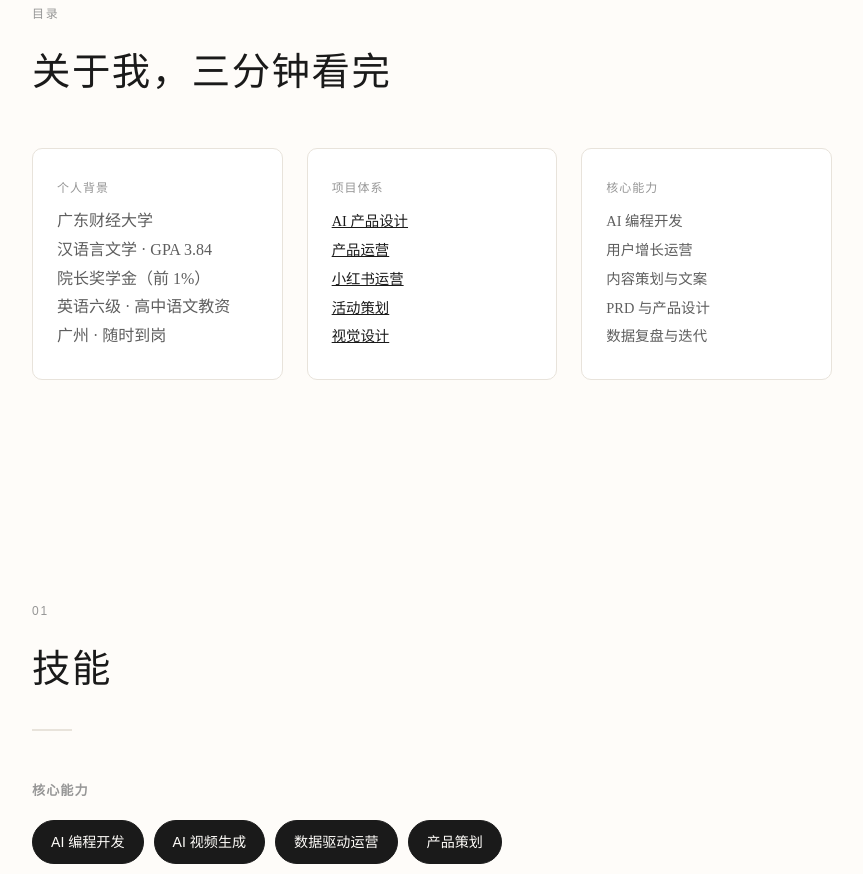
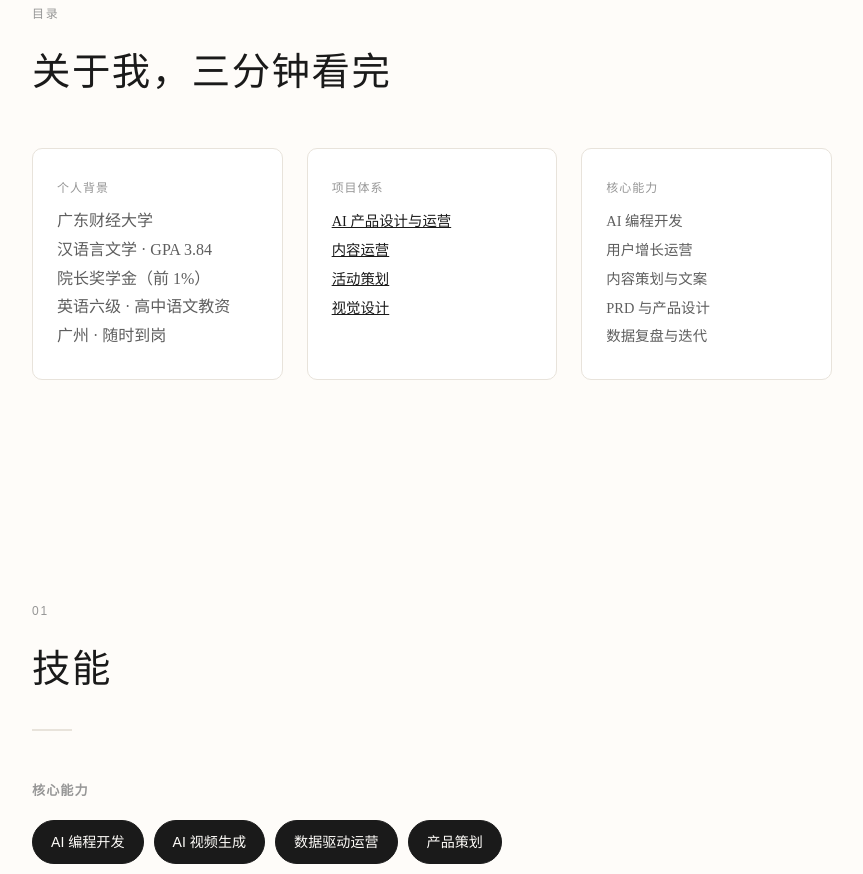
Before and after one commit to karka2666/resume, a plain HTML site: page index.html in a window 1280 px wide. Shown: the part 806-1680 px from the top of the page, without its empty margins (208-1071 px from the left). Drawn offline with Linux system fonts and the light colour scheme.

Commit message:
v3.15: 合并产品运营到AI产品设计与运营+精简四大类

```diff
--- a/index.html
+++ b/index.html
@@ -271,9 +271,8 @@
       <div style="background:var(--white);border:1px solid var(--line);border-radius:var(--radius);padding:28px 24px;">
         <p style="font-family:'PingFang SC',sans-serif;font-size:0.75rem;color:var(--ink3);letter-spacing:0.08em;margin-bottom:8px;">项目体系</p>
         <p style="font-size:0.9rem;line-height:2;color:var(--ink2);">
-          <a href="#proj-ai" style="color:var(--ink);font-weight:500;">AI 产品设计</a><br>
-          <a href="#proj-ops" style="color:var(--ink);font-weight:500;">产品运营</a><br>
-          <a href="#proj-xhs" style="color:var(--ink);font-weight:500;">小红书运营</a><br>
+          <a href="#proj-ai" style="color:var(--ink);font-weight:500;">AI 产品设计与运营</a><br>
+          <a href="#proj-xhs" style="color:var(--ink);font-weight:500;">内容运营</a><br>
           <a href="#proj-event" style="color:var(--ink);font-weight:500;">活动策划</a><br>
           <a href="#gallery" style="color:var(--ink);font-weight:500;">视觉设计</a>
         </p>
@@ -346,9 +345,9 @@
 
     <div class="project-list">
 
-      <!-- Category: AI产品设计 -->
+      <!-- Category: AI产品设计与运营 -->
       <div class="reveal" style="margin-bottom:12px;">
-        <p style="font-family:'PingFang SC',sans-serif;font-size:0.72rem;font-weight:600;letter-spacing:0.12em;color:var(--ink3);text-transform:uppercase;" id="proj-ai">AI 产品设计</p>
+        <p style="font-family:'PingFang SC',sans-serif;font-size:0.72rem;font-weight:600;letter-spacing:0.12em;color:var(--ink3);text-transform:uppercase;" id="proj-ai">AI 产品设计与运营</p>
       </div>
 
       <!-- Project 1: AI Website -->
@@ -417,9 +416,9 @@
         </div>
       </div>
 
-      <!-- Category: 产品运营 -->
+      <!-- Category: 内容运营 -->
       <div class="reveal" style="margin-bottom:12px;margin-top:24px;">
-        <p style="font-family:'PingFang SC',sans-serif;font-size:0.72rem;font-weight:600;letter-spacing:0.12em;color:var(--ink3);text-transform:uppercase;" id="proj-ops">产品运营</p>
+        <p style="font-family:'PingFang SC',sans-serif;font-size:0.72rem;font-weight:600;letter-spacing:0.12em;color:var(--ink3);text-transform:uppercase;" id="proj-xhs">内容运营</p>
       </div>
 
       <!-- Project 3: Xiaohongshu -->
```
